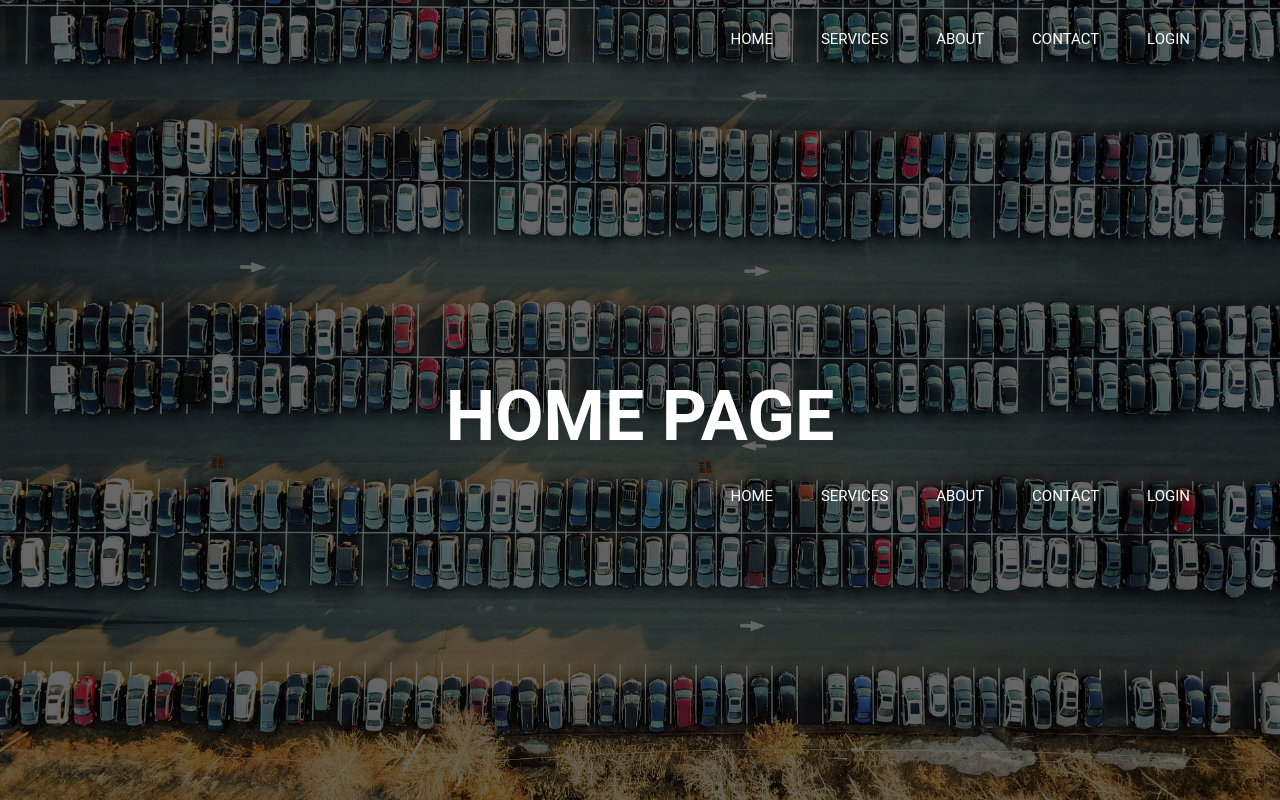
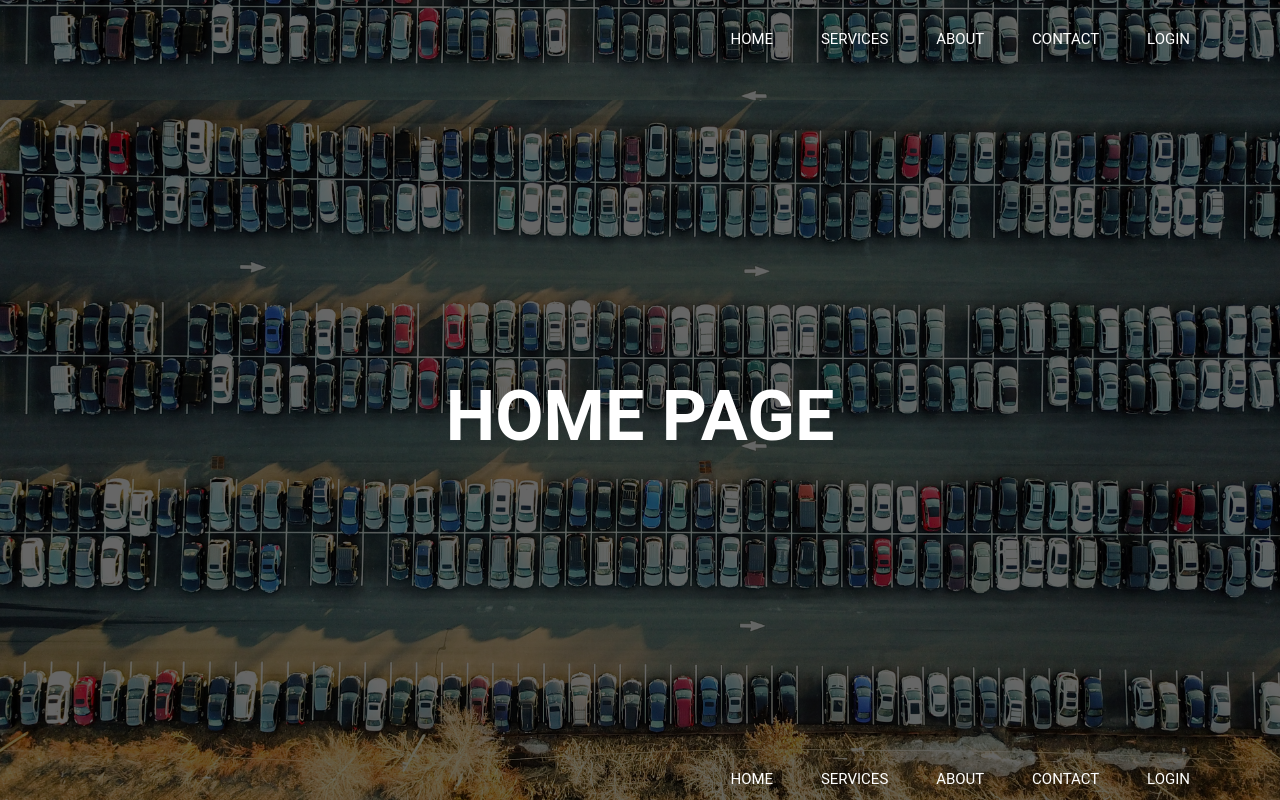
Before and after one commit to AYasinAkalin/ParkingLotManagement, a Flask app: page / in a window 1280 px wide. Run offline with Flask 2, Linux system fonts and the light colour scheme; some libraries are stand-ins or nearby versions.

Commit message:
Update style.css -- Fix footer to the bottom of page

```diff
--- a/src/static/css/style.css
+++ b/src/static/css/style.css
@@ -31,6 +31,10 @@ footer
 .main-content
 {
   min-height: var{--content-height};
+
+  /* Stick footer to the bottom - Part: 2/2 */
+  /* Credit: https://philipwalton.github.io/solved-by-flexbox/demos/sticky-footer */
+  flex: 1;
 }
 
 .main-nav
@@ -81,6 +85,12 @@ body
     background-image:linear-gradient(rgba(0,0,0,0.6), rgba(0,0,0,0.6)), url(../img/parking-lot.jpg);
     font-family: monospace;
     height: 100vh;
+
+    /* Stick footer to the bottom - Part: 1/2 */
+    /* Credit: https://philipwalton.github.io/solved-by-flexbox/demos/sticky-footer */
+    display: flex;
+    min-height: 100vh;
+    flex-direction: column;
     background-position: center;
     background-size: cover;
 }
```
